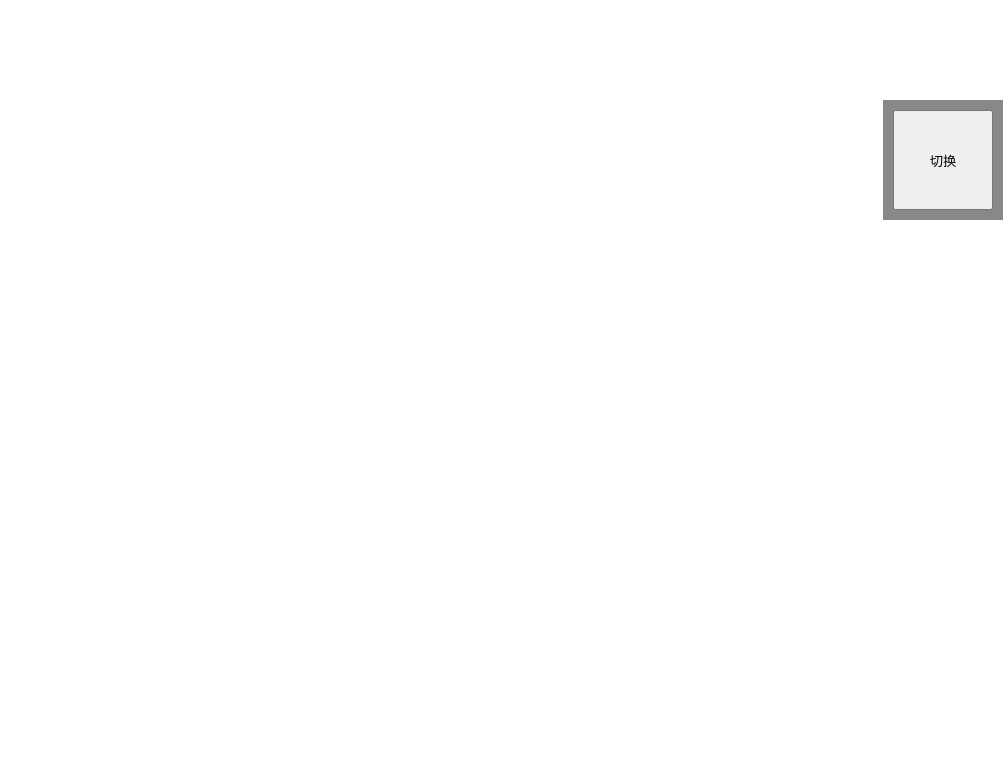
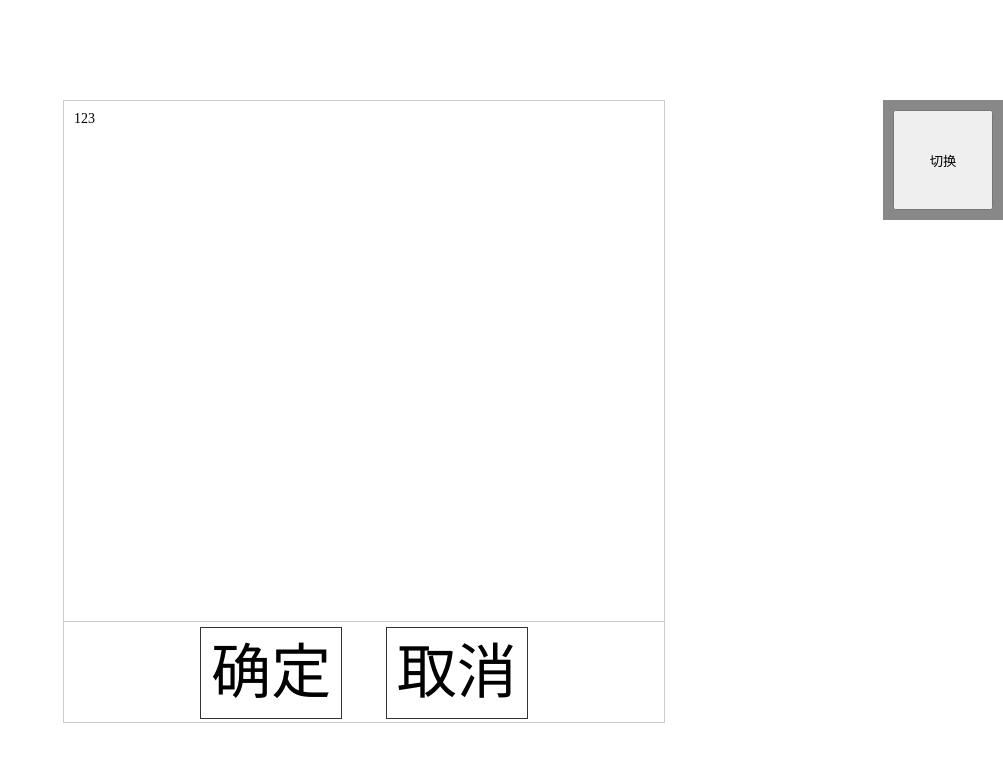
Before and after one commit to cyx7788414/kabi-novel, a website: page temp/kabi-novel.html in a window 1280 px wide. Shown: the whole page, without its empty margins (277-1280 px from the left). Drawn offline with Linux system fonts and the light colour scheme; files that its build step writes are made by us from their sources.

Commit message:
modal-dne

```diff
--- a/src/bookshelf/bookshelf.ts
+++ b/src/bookshelf/bookshelf.ts
@@ -8,7 +8,7 @@ class BookShelf {
 
     constructor() {
         this.element = document.querySelector('.page.bookshelf');
-        this.bar = new Bar(this.element.querySelector('.bar'));
+        // this.bar = new Bar(this.element.querySelector('.bar'));
     }
 };
 
--- a/src/common/modal/modal.less
+++ b/src/common/modal/modal.less
@@ -1,9 +1,29 @@
 .modal {
     position: absolute;
-    min-width: 200px;
-    min-height: 200px;
+    min-width: 600px;
+    min-height: 600px;
     left: 50%;
     top: 50%;
-    margin-left: -100px;
-    margin-top: -100px;
+    margin-left: -300px;
+    margin-top: -300px;
+    border: 1px solid #ccc;
+    background-color: #fff;
+
+    .modal-content {
+        height: 500px;
+        padding: 10px;
+    }
+    .modal-footer {
+        height: 100px;
+        text-align: center;
+        border-top: 1px solid #ccc;
+        line-height: 100px;
+
+        .button {
+            height: 90px;
+            margin: 0 20px;
+            vertical-align: middle;
+            line-height: 90px;
+        }
+    }
 }
--- a/src/main.ts
+++ b/src/main.ts
@@ -24,7 +24,7 @@ function init() {
 
     const message = new Message();
     const modal = new Modal();
-
+    modal.add({content: '123'});
     const router = new Router();
     const bookshelf = new BookShelf();
     console.log(bookshelf);
@@ -39,8 +39,7 @@ window.jumpTo = jumpTo;
 
 window.init = init;
 
-window.onerror = function(error) {
-}
+
 
 window.ondblclick = function(event: Event) {
     event.preventDefault();
--- a/src/style.less
+++ b/src/style.less
@@ -20,6 +20,15 @@ html, body {
             width: 100px;
             height: 100px;
         }
+    }
+
+    .button {
+        min-width: 100px;
+        padding: 0 10px;
+        font-size: 60px;
+        display: inline-block;
+        border: 1px solid #333;
+        text-align: center;
     }
 }
 
@@ -70,12 +79,12 @@ html, body {
         .button {
             line-height: @controlHeight - 20px;
             height: 100%;
-            min-width: 100px;
-            padding: 0 10px;
-            font-size: 60px;
-            display: inline-block;
-            border: 1px solid #333;
-            text-align: center;
+            // min-width: 100px;
+            // padding: 0 10px;
+            // font-size: 60px;
+            // display: inline-block;
+            // border: 1px solid #333;
+            // text-align: center;
             margin: 0 20px;
         }
     }
```
Also changed, not shown: src/common/modal/modal.ts (+7 -7 lines), temp/bundle.js (+1 -1 lines), temp/kabi-novel.html (+2 -2 lines), temp/style.css.
